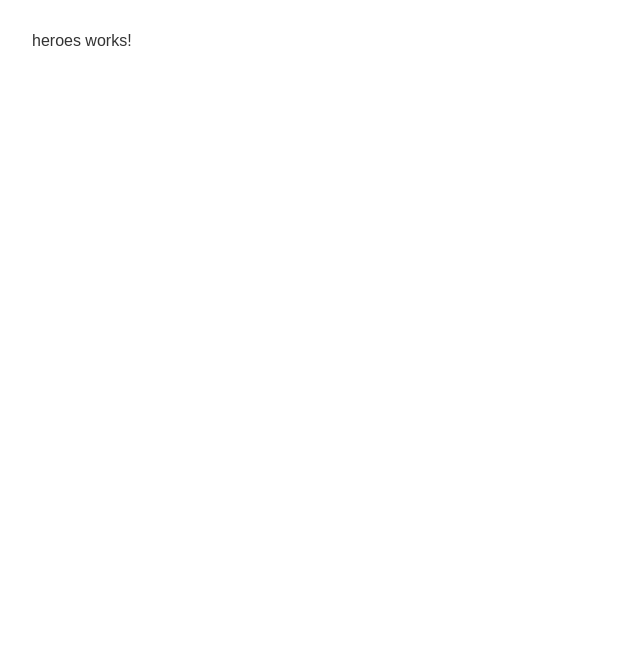
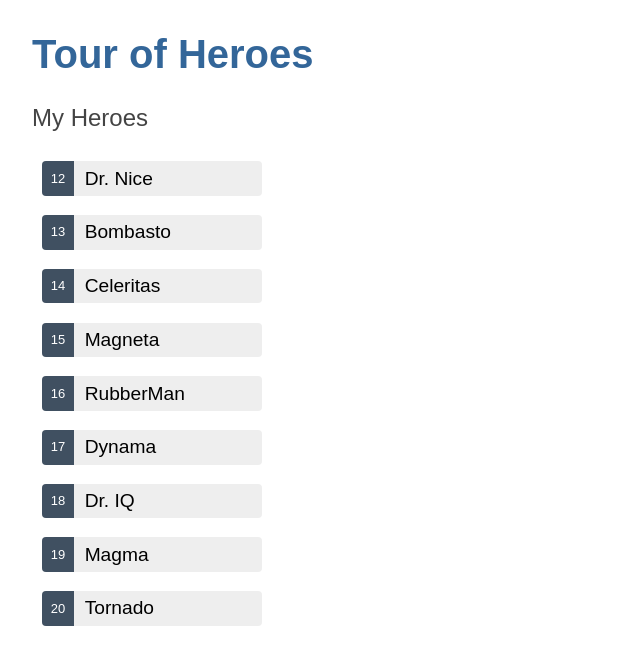
Before and after one commit to mariabrock/Angular-Tour-of-Heroes-2.0, an Angular app: page / in a window 1280 px wide. Shown: the top 664 px of the page, without its empty margins (0-640 px from the left). Built offline with nearby package versions, Linux system fonts and the light colour scheme.

Commit message:
heroes list added and formatted

```diff
--- a/src/app/app.component.html
+++ b/src/app/app.component.html
@@ -1 +1,2 @@
+<h1>{{ title }}</h1>
 <app-heroes></app-heroes>
--- a/src/app/app.module.ts
+++ b/src/app/app.module.ts
@@ -4,6 +4,7 @@
 import { AppRoutingModule } from './app-routing.module';
 import { AppComponent } from './app.component';
 import { HeroesComponent } from './heroes/heroes.component';
+import {FormsModule} from "@angular/forms";
 
 @NgModule({
   declarations: [
@@ -12,7 +13,8 @@
   ],
   imports: [
     BrowserModule,
-    AppRoutingModule
+    AppRoutingModule,
+    FormsModule
   ],
   providers: [],
   bootstrap: [AppComponent]
--- /dev/null
+++ b/src/app/hero.ts
@@ -0,0 +1,4 @@
+export interface Hero {
+  id: number,
+  name: string
+}
--- a/src/app/heroes/heroes.component.html
+++ b/src/app/heroes/heroes.component.html
@@ -1 +1,17 @@
-<p>heroes works!</p>
+<h2>My Heroes</h2>
+<ul class="heroes">
+  <li *ngFor="let hero of heroes">
+    <button type="button">
+      <span class="badge">{{ hero.id }}</span>
+      <span class="name"> {{ hero.name }}</span>
+    </button>
+  </li>
+</ul>
+
+
+<!--<h2 >{{ hero.name | uppercase }} Details</h2>-->
+<!--<div><span>id:</span>{{ hero.id }}</div>-->
+<!--<div>-->
+<!--  <label for="name">Hero Name</label>-->
+<!--  <input type="name" [(ngModel)]="hero.name" placeholder="name">-->
+<!--</div>-->
--- a/src/app/heroes/heroes.component.scss
+++ b/src/app/heroes/heroes.component.scss
@@ -0,0 +1,66 @@
+/* HeroesComponent's private CSS styles */
+.heroes {
+  margin: 0 0 2em 0;
+  list-style-type: none;
+  padding: 0;
+  width: 15em;
+}
+
+.heroes li {
+  display: flex;
+}
+
+.heroes button {
+  flex: 1;
+  cursor: pointer;
+  position: relative;
+  left: 0;
+  background-color: #EEE;
+  margin: .5em;
+  padding: 0;
+  border-radius: 4px;
+  display: flex;
+  align-items: stretch;
+  height: 1.8em;
+}
+
+.heroes button:hover {
+  color: #2c3a41;
+  background-color: #e6e6e6;
+  left: .1em;
+}
+
+.heroes button:active {
+  background-color: #525252;
+  color: #fafafa;
+}
+
+.heroes button.selected {
+  background-color: black;
+  color: white;
+}
+
+.heroes button.selected:hover {
+  background-color: #505050;
+  color: white;
+}
+
+.heroes button.selected:active {
+  background-color: black;
+  color: white;
+}
+
+.heroes .badge {
+  display: inline-block;
+  font-size: small;
+  color: white;
+  padding: 0.8em 0.7em 0 0.7em;
+  background-color: #405061;
+  line-height: 1em;
+  margin-right: .8em;
+  border-radius: 4px 0 0 4px;
+}
+
+.heroes .name {
+  align-self: center;
+}
--- a/src/app/heroes/heroes.component.ts
+++ b/src/app/heroes/heroes.component.ts
@@ -1,4 +1,6 @@
 import { Component, OnInit } from '@angular/core';
+import { Hero } from "../hero";
+import { HEROES } from "../mock-heroes";
 
 @Component({
   selector: 'app-heroes',
@@ -7,6 +9,13 @@
 })
 export class HeroesComponent implements OnInit {
 
+  heroes = HEROES;
+
+  // hero: Hero = {
+  //   id: 1,
+  //   name: 'Rouge'
+  // };
+
   constructor() { }
 
   ngOnInit(): void {
--- /dev/null
+++ b/src/app/mock-heroes.ts
@@ -0,0 +1,14 @@
+import {Hero} from "./hero";
+
+
+export const HEROES: Hero[] = [
+  { id: 12, name: 'Dr. Nice' },
+  { id: 13, name: 'Bombasto' },
+  { id: 14, name: 'Celeritas' },
+  { id: 15, name: 'Magneta' },
+  { id: 16, name: 'RubberMan' },
+  { id: 17, name: 'Dynama' },
+  { id: 18, name: 'Dr. IQ' },
+  { id: 19, name: 'Magma' },
+  { id: 20, name: 'Tornado' }
+]
```
